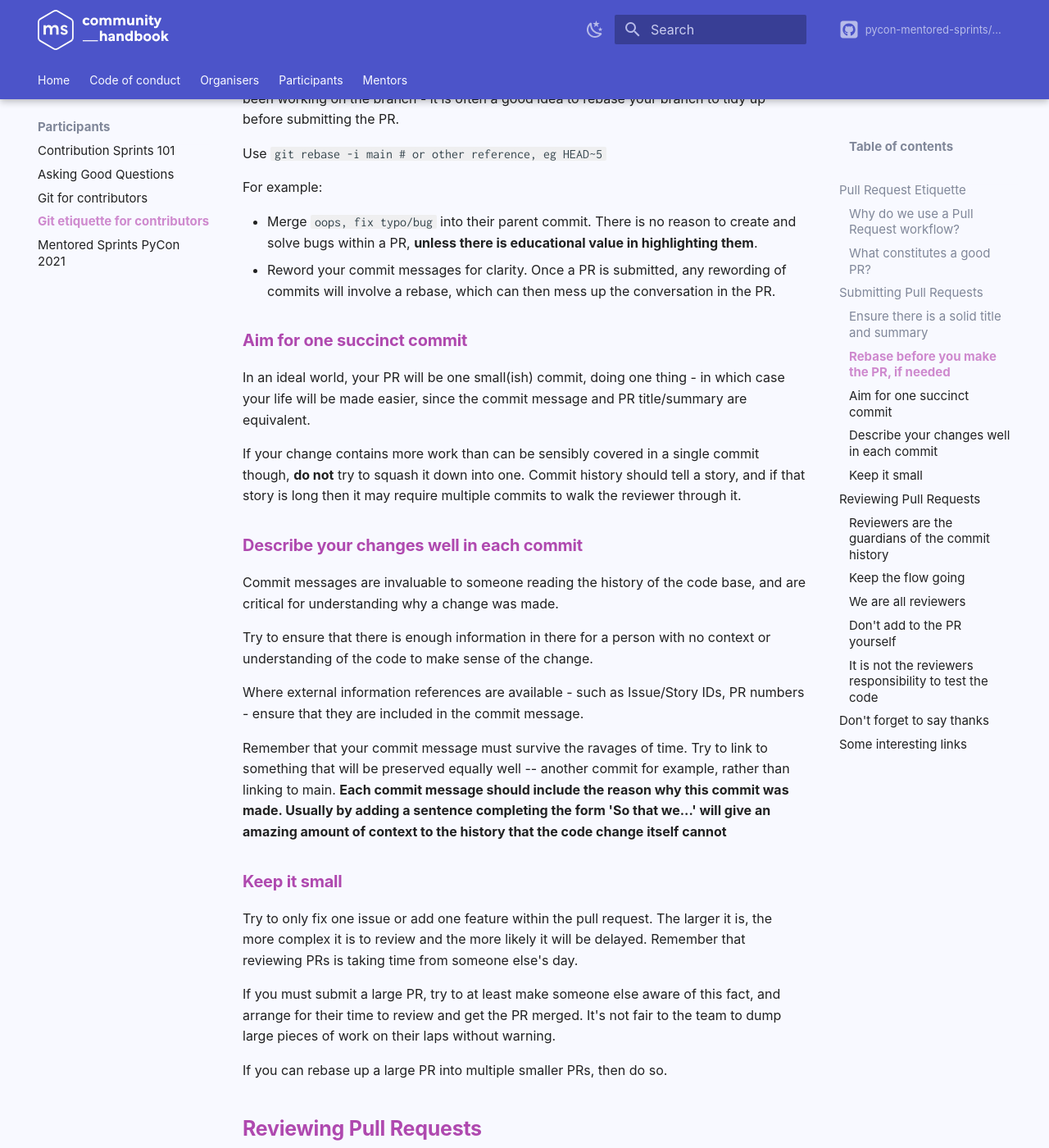
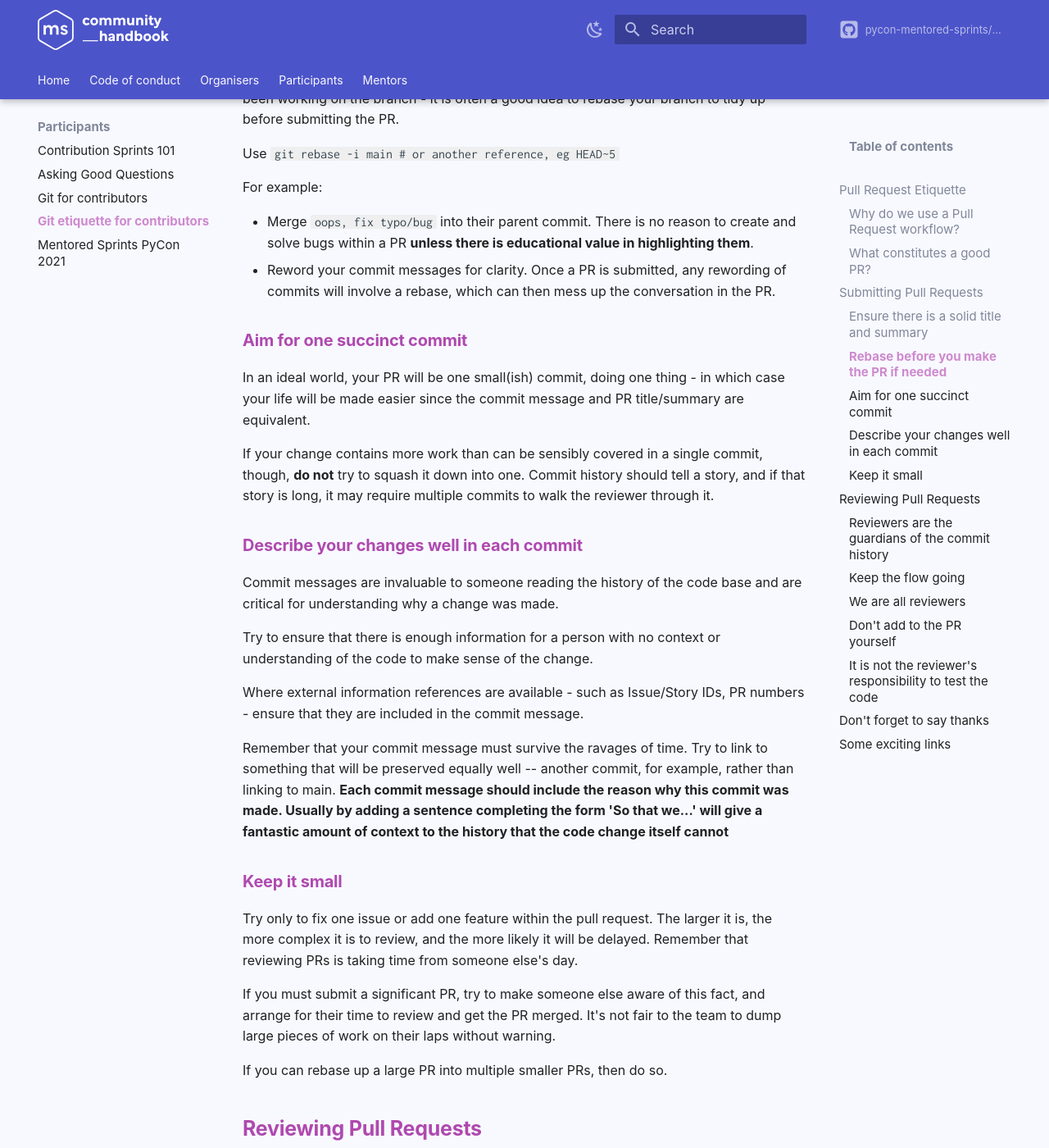
Before and after one commit to pycon-mentored-sprints/community-handbook, an MkDocs documentation site: the page built from docs/participants/04-git-etiquette.md, in a window 1280 px wide and 1400 px high, scrolled down 1561 px. Shown: the whole window at 82% size. Built offline with MkDocs 1.6.1 and Material for MkDocs 9.7.7, drawn with Linux system fonts in a browser that asks for light colours; some web fonts are replaced; comment, search, counter and statistics services are not loaded; some of the changed text lies outside the part shown.

Commit message:
:pencil2: Edits

```diff
--- a/docs/participants/04-git-etiquette.md
+++ b/docs/participants/04-git-etiquette.md
@@ -6,10 +6,10 @@ title: Git etiquette for contributors
 
 ### Why do we use a Pull Request workflow?
 
-PRs are a great way of sharing information, and can help us be aware of the changes that are occuring in our codebase. They are also an excellent way of getting peer review on the work that we do, without the cost of working in direct pairs.
-**Ultimately though, the primary reason we use PRs is to encourage quality in the commits that are made to our code repositories**
+PRs are a great way of sharing information and can help us be aware of the changes occurring in our codebase. They are also an excellent way of getting peer review on the work that we do, without the cost of working in direct pairs.
+**Ultimately, though, the primary reason we use PRs is to encourage quality in the commits that are made to our code repositories**
 
-Done well, the commits (and their attached messages) contained within tell a story to people examining the code at a later date. If we are not careful to ensure the quality of these commits, we silently lose this ability.
+Done well, the commits (and their attached messages) contained within tell a story to people examining the code later. If we are not careful to ensure the quality of these commits, we silently lose this ability.
 **Poor quality code can be refactored. A terrible commit lasts forever.**
 
 ### What constitutes a good PR?
@@ -30,47 +30,47 @@ A good PR should be able to flow through a peer review system easily and quickly
 
 ### Ensure there is a solid title and summary
 
-PRs are a Github workflow tool, so it's important to understand that the PR title, summary and eventual discussion are not as trackable as the the commit history. If we ever move away from Github, we'll likely lose this infomation.
+PRs are a Github workflow tool, so it's essential to understand that the PR title, summary and eventual discussion are not as trackable as the commit history. If we ever move away from Github, we'll likely lose this information.
 
-That said however, they are a very useful aid in ensuring that PRs are handled quickly and effectively.
+That said, however, they are a handy aid in ensuring that PRs are handled quickly and effectively.
 
-Ensure that your PR title is scannable. People will read through the list of PRs attached to a repo, and must be able to distinguish between them based on title. Include a story/issue reference if possible, so the reviewer can get any extra context. Include a reference to the subsystem affected, if this is a large codebase.
+Ensure that your PR title is scannable. People will read through the list of PRs attached to a repo and must be able to distinguish between them based on the title. Include a story/issue reference, if possible, so that the reviewer can get any extra context. Include a reference to the subsystem affected if this is a large codebase.
 
-Use keywords in the title to help people understand your intention with the PR, eg [WIP] to indicate that it's still in progress, so should not be merged.
+Use keywords in the title to help people understand your intention with the PR, e.g. [WIP], to indicate that it's still in progress, so it should not be merged.
 
-### Rebase before you make the PR, if needed
+### Rebase before you make the PR if needed
 
 Unless there is a good reason not to rebase - typically because more than one person has been working on the branch - it is often a good idea to rebase your branch to tidy up before submitting the PR.
 
-Use `git rebase -i main # or other reference, eg HEAD~5`
+Use `git rebase -i main # or another reference, eg HEAD~5`
 
 For example:
 
-* Merge `oops, fix typo/bug` into their parent commit. There is no reason to create and solve bugs within a PR, **unless there is educational value in highlighting them**.
+* Merge `oops, fix typo/bug` into their parent commit. There is no reason to create and solve bugs within a PR **unless there is educational value in highlighting them**.
 * Reword your commit messages for clarity. Once a PR is submitted, any rewording of commits will involve a rebase, which can then mess up the conversation in the PR.
 
 ### Aim for one succinct commit
 
-In an ideal world, your PR will be one small(ish) commit, doing one thing - in which case your life will be made easier, since the commit message and PR title/summary are equivalent.
+In an ideal world, your PR will be one small(ish) commit, doing one thing - in which case your life will be made easier since the commit message and PR title/summary are equivalent.
 
-If your change contains more work than can be sensibly covered in a single commit though, **do not** try to squash it down into one. Commit history should tell a story, and if that story is long then it may require multiple commits to walk the reviewer through it.
+If your change contains more work than can be sensibly covered in a single commit, though, **do not** try to squash it down into one. Commit history should tell a story, and if that story is long, it may require multiple commits to walk the reviewer through it.
 
 ### Describe your changes well in each commit
 
-Commit messages are invaluable to someone reading the history of the code base, and are critical for understanding why a change was made.
+Commit messages are invaluable to someone reading the history of the code base and are critical for understanding why a change was made.
 
-Try to ensure that there is enough information in there for a person with no context or understanding of the code to make sense of the change.
+Try to ensure that there is enough information for a person with no context or understanding of the code to make sense of the change.
 
 Where external information references are available - such as Issue/Story IDs, PR numbers - ensure that they are included in the commit message.
 
-Remember that your commit message must survive the ravages of time. Try to link to something that will be preserved equally well -- another commit for example, rather than linking to main.
-**Each commit message should include the reason why this commit was made. Usually by adding a sentence completing the form 'So that we...' will give an amazing amount of context to the history that the code change itself cannot**
+Remember that your commit message must survive the ravages of time. Try to link to something that will be preserved equally well -- another commit, for example, rather than linking to main.
+**Each commit message should include the reason why this commit was made. Usually by adding a sentence completing the form 'So that we...' will give a fantastic amount of context to the history that the code change itself cannot**
 
 ### Keep it small
 
-Try to only fix one issue or add one feature within the pull request. The larger it is, the more complex it is to review and the more likely it will be delayed. Remember that reviewing PRs is taking time from someone else's day.
+Try only to fix one issue or add one feature within the pull request. The larger it is, the more complex it is to review, and the more likely it will be delayed. Remember that reviewing PRs is taking time from someone else's day.
 
-If you must submit a large PR, try to at least make someone else aware of this fact, and arrange for their time to review and get the PR merged. It's not fair to the team to dump large pieces of work on their laps without warning.
+If you must submit a significant PR, try to make someone else aware of this fact, and arrange for their time to review and get the PR merged. It's not fair to the team to dump large pieces of work on their laps without warning.
 
 If you can rebase up a large PR into multiple smaller PRs, then do so.
 
@@ -109,44 +109,44 @@ Any quality issue that will result in a bug should be fixed.
 
 To make sure PRs flow through the system speedily, we must scale the PR review process. It is not sufficient (or fair!) to expect one or two people to review all PRs to our code. For starters, it creates a blocker every time those people are busy.
 
-Hopefully with the above guidelines, we can all start sharing the responsibility of being a reviewer.
+Hopefully, with the above guidelines, we can all start sharing the responsibility of being a reviewer.
 
 NB: With this in mind - if you are the first to comment on a PR, you are that PRs reviewer. If you feel that you can no longer be responsible for the subsequent merge or closure of the PR, then flag this up in the PR conversation, so someone else can take up the role.
 
-There's no reason why multiple people cannot comment on a PR and review it, and this is to be encouraged.
+There's no reason why multiple people cannot comment on a PR and review it, which is to be encouraged.
 
 ### Don't add to the PR yourself
 
-It's sometimes tempting to fix a bug in a PR yourself, or to rework a section to meet coding standards, or to make a feature better fit your needs.
+It's sometimes tempting to fix a bug in a PR yourself or rework a section to meet coding standards, or make a feature better fit your needs.
 
-If you do this, you are no longer the reviewer of the PR. You are a collaborator, and so should not merge the PR.
+If you do this, you are no longer the reviewer of the PR. You are a collaborator and so should not merge the PR.
 
-It is possible to find a new reviewer, but generally change will be speedier if you require the original submitter to fix the code themselves. Alternatively, if the original PR is 'good enough', raise the changes you'd like to see as separate stories/issues, and rework in your own PR.
+It is possible to find a new reviewer. Still, generally, change will be speedier if you require the original submitter to fix the code themselves. Alternatively, if the original PR is 'good enough, raise the changes you'd like to see as separate stories/issues and rework in your PR.
 
-### It is not the reviewers responsibility to test the code
+### It is not the reviewer's responsibility to test the code
 
-We are all busy people, and in the case of many PRs against our codebase we are not able or time-permitted to test the new code.
+We are all busy people, and in the case of many PRs against our codebase, we are not able or time-permitted to test the new code.
 
 We need to assume that the submitter has tested their code to the point of being happy with the work to be merged to main and subsequently released.
 
-If you, as a reviewer, are suspicious that the work in the PR has not been tested, raise this with the submitter. Find out how they have tested it, and refuse the work if they have not. They may not have a mechanism to test it, in which case you may need to help.
+If you, as a reviewer, are suspicious that the work in the PR has not been tested, raise this with the submitter. Find out how they have tested it and refuse the work if they have not. They may not have a mechanism to test it, in which case you may need help.
 
-If, as a submitter, you know that this change is not fully tested, highlight this in the PR text, and talk to the reviewer.
+If, as a submitter, you know that this change is not thoroughly tested, highlight this in the PR text, and talk to the reviewer.
 
 ## Don't forget to say thanks
 
 Words of gratitude and praises are often the sole motivator that makes open-source authors keep going, so don't be shy and say it!
 
-Do you want to see a pull-request merged, much-needed feature implemented and long-awaiter release shipped? Instead of reminding how much work is on their plate by asking "any news" or showing dissatisfaction (which only kills the motivation), say how their work is essential. Tell how much you value them. Tweet kind words about them and their project. Sometimes that's the best you can do.
+Do you want to see a pull request merged, a much-needed feature implemented, and a long-awaited release shipped? Instead of reminding them how much work is on their plate by asking "any news" or showing dissatisfaction (which only kills the motivation), say how their work is essential. Tell me how much you value them. Tweet kind words about them and their project. Sometimes that's the best you can do.
 
-## Some interesting links
+## Some exciting links
 
-- Amazing article on h[ow to effectively use the commit history as an incredible documentation source
+- Amazing article on h[how to effectively use the commit history as an incredible documentation source
 ](http://mislav.uniqpath.com/2014/02/hidden-documentation/)
-- [Github's recommendations for PRs](https://github.com/blog/1943-how-to-write-the-perfect-pull-request), which has some useful tips on notifying teams and collegues via the github @-syntax.
+- [Github's recommendations for PRs](https://github.com/blog/1943-how-to-write-the-perfect-pull-request), which has some useful tips on notifying teams and colleagues via the GitHub @-syntax.
 - [The GOV.UK git styleguide](https://github.com/alphagov/styleguides/blob/main/git.md)
-- [An example of an extremely good commit message](https://github.com/gds-operations/vcloud-edge_gateway/pull/111)
+- [An example of a perfect commit message](https://github.com/gds-operations/vcloud-edge_gateway/pull/111)
 
 ---
 
-Thanks to @mikepea and [their great PR ettiquete resource](https://gist.github.com/mikepea/863f63d6e37281e329f8) which inspired loads of this section 🙏
+Thanks to @mikepea and [their great PR etiquette resource](https://gist.github.com/mikepea/863f63d6e37281e329f8) which inspired loads of this section 🙏
```
Also changed, not shown: other parts of docs/participants/04-git-etiquette.md (+11 -11 lines), docs/mentors/01-index.md (+1 -1 lines), docs/participants/01-index.md (+19 -17 lines), docs/participants/02-asking-questions.md (+16 -16 lines), docs/participants/03-git-contributors.md (+29 -29 lines), docs/participants/05-pycon2021.md (+14 -16 lines).
